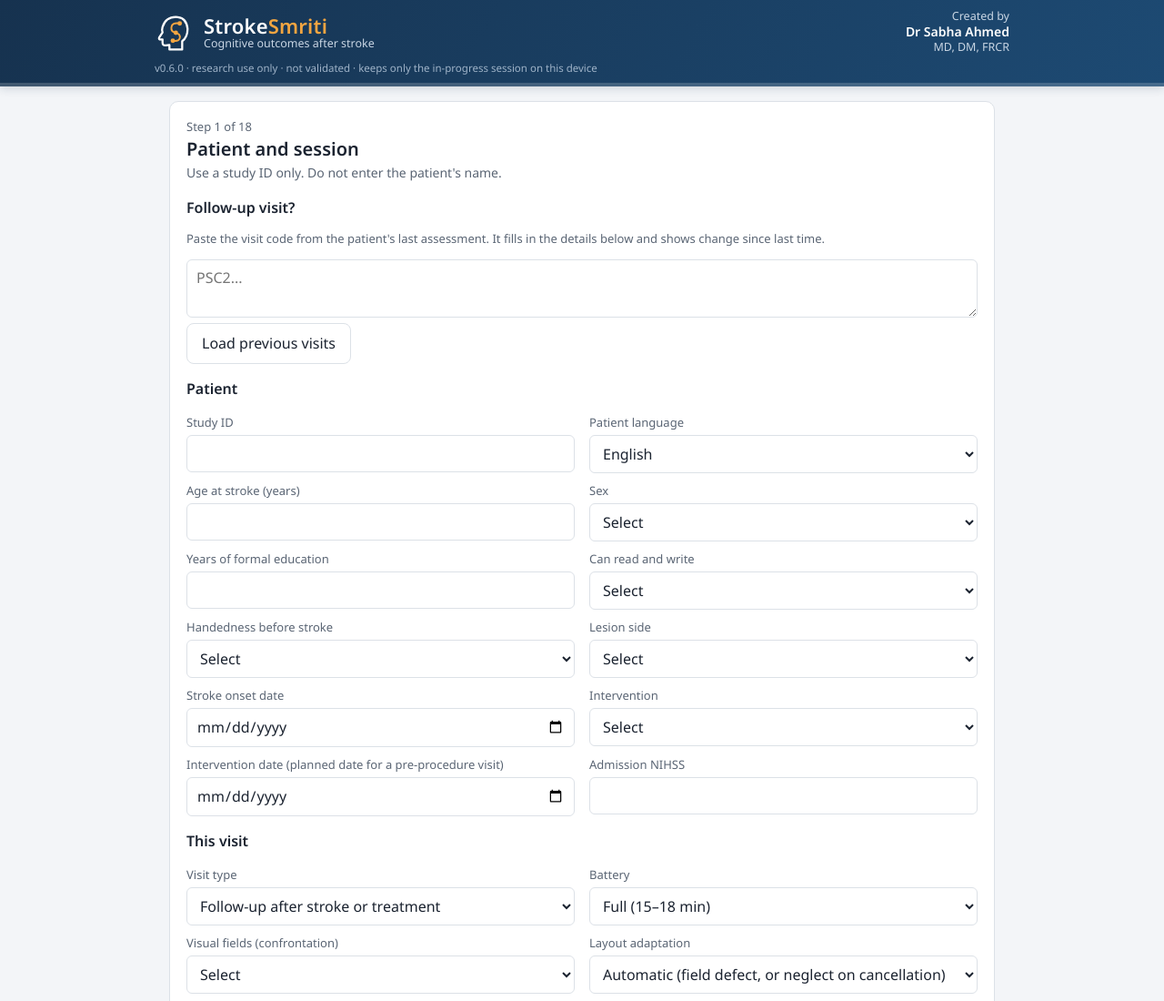
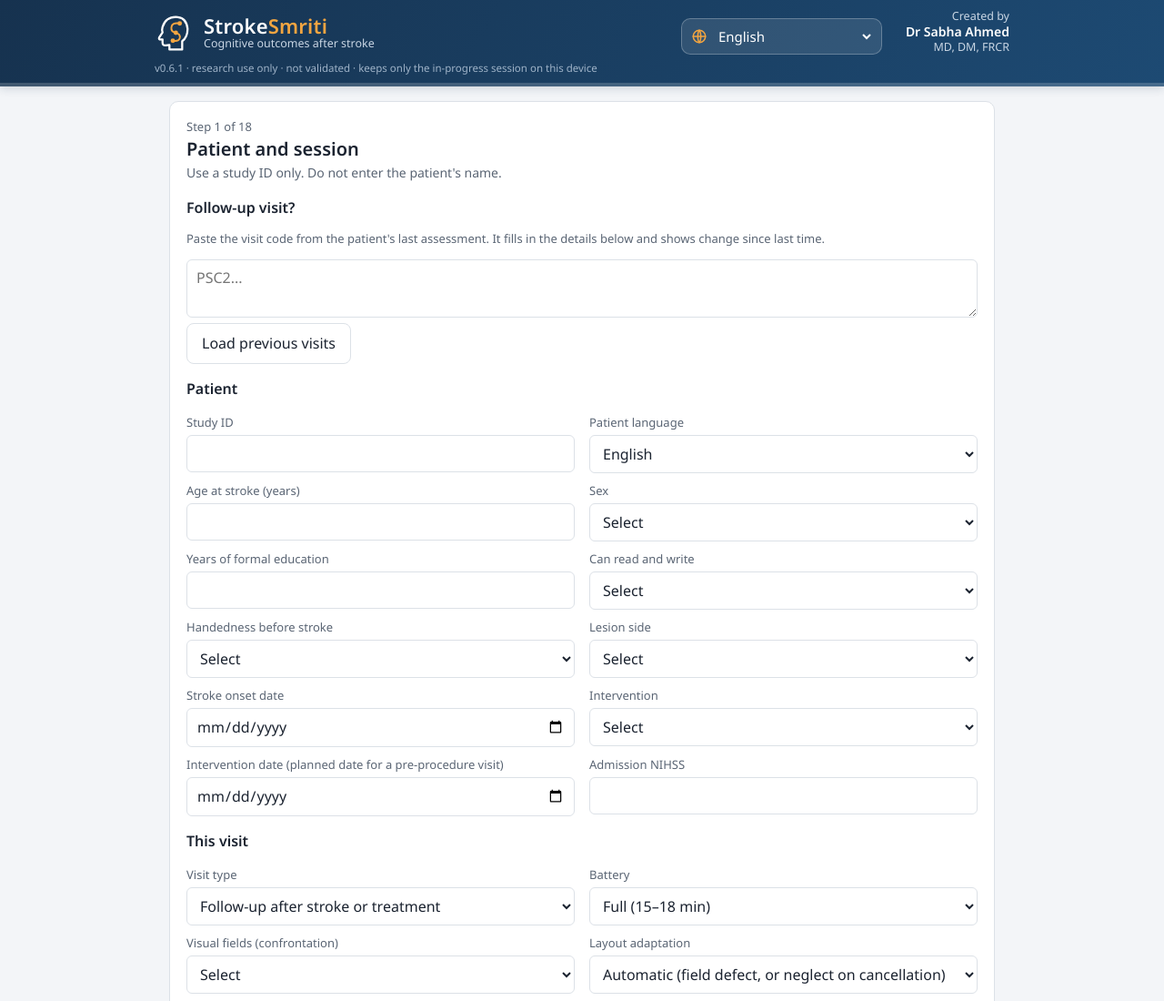
Before and after one commit to ahmedsabha03-hue/Strokesmriti, a plain HTML site: page web/index.html in a window 1280 px wide. Shown: the top 1100 px of the page at 91% size. Drawn offline with Linux system fonts and the light colour scheme.

Commit message:
v0.6.1: language switcher in the header on every screen
Co-Authored-By: Claude Opus 5.5 <noreply@anthropic.com>
Claude-Session: https://claude.ai/code/session_01WMv1Wv2fgD5EMcA9cQuo3d

```diff
--- a/web/index.html
+++ b/web/index.html
@@ -22,10 +22,14 @@ header .wm{display:flex;flex-direction:column;line-height:1.15}
 header h1{font-size:22px;margin:0;font-weight:700;letter-spacing:.2px}
 header h1 span{color:var(--gold)}
 header .tl{font-size:12.5px;color:#c9d6e4}
-header .by{margin-left:auto;text-align:right;font-size:12.5px;color:#c9d6e4;line-height:1.3}
+header .lsw{margin-left:auto;display:flex;align-items:center;gap:6px;background:rgba(255,255,255,.1);border:1px solid rgba(255,255,255,.25);border-radius:10px;padding:4px 8px 4px 10px;margin-bottom:0}
+header .lsw svg{width:18px;height:18px;flex:none}
+header .lsw select{background:transparent;color:#fff;border:0;padding:4px 2px;font-size:15px;width:auto;cursor:pointer}
+header .lsw select option{color:#1b2330}
+header .by{margin-left:14px;text-align:right;font-size:12.5px;color:#c9d6e4;line-height:1.3}
 header .by b{display:block;color:#fff;font-size:14px;font-weight:600}
 header .tag{max-width:940px;margin:6px auto 0;font-size:11.5px;color:#9fb3c8}
-@media(max-width:620px){header .by{display:none}header h1{font-size:19px}}
+@media(max-width:620px){header .by,header .tl{display:none}header h1{font-size:19px}header .lsw{padding:3px 6px}header .lsw select{font-size:14px;max-width:130px}}
 .prog{height:4px;background:rgba(255,255,255,.18);margin:8px -18px 0}.prog div{height:4px;background:var(--gold);transition:width .2s}
 footer{max-width:940px;margin:6px auto 28px;padding:0 16px;font-size:12.5px;color:var(--mute);display:flex;align-items:center;gap:10px}
 footer svg{width:26px;height:26px;flex:none}
@@ -87,7 +91,7 @@ td.n{font-variant-numeric:tabular-nums}
 </head>
 <body>
 <header>
-  <div class="t"><div class="logo"><svg xmlns="http://www.w3.org/2000/svg" viewBox="0 0 100 100"><g transform="translate(0.0 0.0) scale(1.0)"><path d="M62 20 Q38 18 31 40 Q29 47 31 51 L24 62 Q23 65.5 27 65.5 H31 V72 Q31 78.5 38 77.5 L45 76.5 V86 H71 V69 Q82 61 82 44 Q80 22 62 20 Z" fill="none" stroke="#ffffff" stroke-width="4.2" stroke-linejoin="round"/><path d="M66 33 Q50 30 49 41 Q48 50 58 52 Q68 54 66 63 Q64 70 52 68" fill="none" stroke="#f2a541" stroke-width="3.6" stroke-linecap="round"/><circle cx="66" cy="33" r="4.6" fill="#f2a541"/><circle cx="58" cy="52" r="4.6" fill="#f2a541"/><circle cx="52" cy="68" r="4.6" fill="#f2a541"/></g></svg></div><div class="wm"><h1>Stroke<span>Smriti</span></h1><span class="tl">Cognitive outcomes after stroke</span></div><div class="by">Created by<b>Dr Sabha Ahmed</b>MD, DM, FRCR</div></div>
+  <div class="t"><div class="logo"><svg xmlns="http://www.w3.org/2000/svg" viewBox="0 0 100 100"><g transform="translate(0.0 0.0) scale(1.0)"><path d="M62 20 Q38 18 31 40 Q29 47 31 51 L24 62 Q23 65.5 27 65.5 H31 V72 Q31 78.5 38 77.5 L45 76.5 V86 H71 V69 Q82 61 82 44 Q80 22 62 20 Z" fill="none" stroke="#ffffff" stroke-width="4.2" stroke-linejoin="round"/><path d="M66 33 Q50 30 49 41 Q48 50 58 52 Q68 54 66 63 Q64 70 52 68" fill="none" stroke="#f2a541" stroke-width="3.6" stroke-linecap="round"/><circle cx="66" cy="33" r="4.6" fill="#f2a541"/><circle cx="58" cy="52" r="4.6" fill="#f2a541"/><circle cx="52" cy="68" r="4.6" fill="#f2a541"/></g></svg></div><div class="wm"><h1>Stroke<span>Smriti</span></h1><span class="tl">Cognitive outcomes after stroke</span></div><label class="lsw" title="Patient language"><svg viewBox="0 0 24 24" fill="none" stroke="#f2a541" stroke-width="2" stroke-linecap="round"><circle cx="12" cy="12" r="9"/><path d="M3 12h18M12 3c3 3.5 3 14.5 0 18M12 3c-3 3.5-3 14.5 0 18"/></svg><select id="hlang" aria-label="Patient language"></select></label><div class="by">Created by<b>Dr Sabha Ahmed</b>MD, DM, FRCR</div></div>
   <div class="tag">v<span id="ver"></span> · research use only · not validated · keeps only the in-progress session on this device</div>
   <div class="prog"><div id="prog"></div></div>
 </header>
@@ -95,7 +99,7 @@ td.n{font-variant-numeric:tabular-nums}
 <footer><svg xmlns="http://www.w3.org/2000/svg" viewBox="0 0 100 100"><rect width="100" height="100" rx="22" fill="#16324f"/><g transform="translate(0.0 0.0) scale(1.0)"><path d="M62 20 Q38 18 31 40 Q29 47 31 51 L24 62 Q23 65.5 27 65.5 H31 V72 Q31 78.5 38 77.5 L45 76.5 V86 H71 V69 Q82 61 82 44 Q80 22 62 20 Z" fill="none" stroke="#ffffff" stroke-width="4.2" stroke-linejoin="round"/><path d="M66 33 Q50 30 49 41 Q48 50 58 52 Q68 54 66 63 Q64 70 52 68" fill="none" stroke="#f2a541" stroke-width="3.6" stroke-linecap="round"/><circle cx="66" cy="33" r="4.6" fill="#f2a541"/><circle cx="58" cy="52" r="4.6" fill="#f2a541"/><circle cx="52" cy="68" r="4.6" fill="#f2a541"/></g></svg><div>StrokeSmriti, created by Dr Sabha Ahmed, MD, DM, FRCR. Interventional neuroradiologist. Free for clinical research use.</div></footer>
 <script>
 "use strict";
-const VERSION="0.6.0";
+const VERSION="0.6.1";
 document.getElementById("ver").textContent=VERSION;
 const SAVE_KEY="psc_tool_session_v1";
 /* local-date helpers: the earlier build used UTC, which gave the wrong default date in IST before 05:30 and mis-scored the orientation month across a UTC day boundary */
@@ -110,6 +114,8 @@ function median(a){if(!a.length)return null;const s=a.slice().sort((x,y)=>x-y);c
 function esc(s){return String(s==null?"":s).replace(/[&<>"]/g,c=>({"&":"&amp;","<":"&lt;",">":"&gt;",'"':"&quot;"}[c]))}
 const FORM_SEED={A:1101,B:2203,C:3307};
 const LANGS=[["en","English"],["hi","Hindi"],["kn","Kannada"],["ta","Tamil"],["ml","Malayalam"],["or","Odia"],["bn","Bengali"],["te","Telugu"]];
+const NATIVE={en:"English",hi:"हिन्दी",kn:"ಕನ್ನಡ",ta:"தமிழ்",ml:"മലയാളം",or:"ଓଡ଼ିଆ",bn:"বাংলা",te:"తెలుగు"};
+function syncHLang(){const s=document.getElementById("hlang");if(!s)return;if(!s.options.length){s.innerHTML=LANGS.map(([k,l])=>`<option value="${k}">${NATIVE[k]}${k==="en"?"":" · "+l}</option>`).join("");s.onchange=()=>{S.p.lang=s.value;stopSpeech();rerender()}}s.value=S.p.lang}
 
 /* ---------- patient and informant scripts. status per language in LSTATUS ---------- */
 const T={
@@ -279,12 +285,12 @@ function saveSoon(){clearTimeout(saveT);saveT=setTimeout(save,150)}
 function clearSaved(){try{localStorage.removeItem(SAVE_KEY)}catch(e){}}
 function loadSaved(){try{const o=JSON.parse(localStorage.getItem(SAVE_KEY)||"null");if(o&&o.S&&o.S.p)return o}catch(e){}return null}
 document.addEventListener("click",saveSoon,true);document.addEventListener("input",saveSoon,true);document.addEventListener("change",saveSoon,true);
-function go(i){stopSpeech();if(cleanup){cleanup();cleanup=null}{const dir=i>=cur?1:-1;i=Math.max(0,Math.min(STEPS.length-1,i));while(!stepOn(i)&&i>0&&i<STEPS.length-1)i+=dir}if(S.exported&&cur===STEPS.length-1&&i!==cur){S.exportSnap=JSON.stringify(visitRecord());S.exported=false}cur=Math.max(0,Math.min(STEPS.length-1,i));$("#prog").style.width=(100*cur/(STEPS.length-1))+"%";STEPS[cur][2]();window.scrollTo(0,0);save()}
+function go(i){stopSpeech();if(cleanup){cleanup();cleanup=null}{const dir=i>=cur?1:-1;i=Math.max(0,Math.min(STEPS.length-1,i));while(!stepOn(i)&&i>0&&i<STEPS.length-1)i+=dir}if(S.exported&&cur===STEPS.length-1&&i!==cur){S.exportSnap=JSON.stringify(visitRecord());S.exported=false}cur=Math.max(0,Math.min(STEPS.length-1,i));$("#prog").style.width=(100*cur/(STEPS.length-1))+"%";STEPS[cur][2]();syncHLang();window.scrollTo(0,0);save()}
 function shell(title,sub,body,opts={}){$("#app").innerHTML=`<div class="card"><div class="note">Step ${STEPS.map((x,i)=>i).filter(stepOn).indexOf(cur)+1} of ${STEPS.map((x,i)=>i).filter(stepOn).length}${S.p.mode==="core"?" · core battery":""}</div><h2>${title}</h2>${sub?`<div class="sub">${sub}</div>`:""}${interpNote()}${body}</div>
  <div class="nav">${cur>0?`<button id="back">Back</button>`:"<span></span>"}${cur<STEPS.length-1?`<button class="pri" id="next">Next</button>`:""}</div>`;
  {const ad=adaptSide(),pics=$$(".pics");if(ad&&STEPS[cur][0]!=="cancel"&&pics.length){pics.forEach(p=>p.classList.add(ad==="left"?"adR":"adL"));$(".card").insertAdjacentHTML("afterbegin",`<div class="exam">Layout shifted to the ${ad==="left"?"right":"left"} for ${ad}-sided field loss or neglect. Keep the tablet toward the patient's ${ad==="left"?"right":"left"}.</div>`)}}
  if($("#back"))$("#back").onclick=()=>go(cur-1);if($("#next"))$("#next").onclick=()=>{if(opts.onNext&&opts.onNext()===false)return;go(cur+1)}}
-function rerender(){STEPS[cur][2]();save()}
+function rerender(){STEPS[cur][2]();syncHLang();save()}
 function okBad(id,val){return `<button class="okb ${val===1?"sel":""}" data-id="${id}" data-v="1">Correct</button><button class="badb ${val===0?"sel":""}" data-id="${id}" data-v="0">Incorrect</button>`}
 
 /* 1 setup */
--- a/web/sw.js
+++ b/web/sw.js
@@ -1,5 +1,5 @@
 /* Offline cache for StrokeSmriti. VERSION changes on every release so devices fetch the new files. */
-const VERSION = "psc-0.6.0";
+const VERSION = "psc-0.6.1";
 const FILES = [
   "./",
   "./index.html",
```
